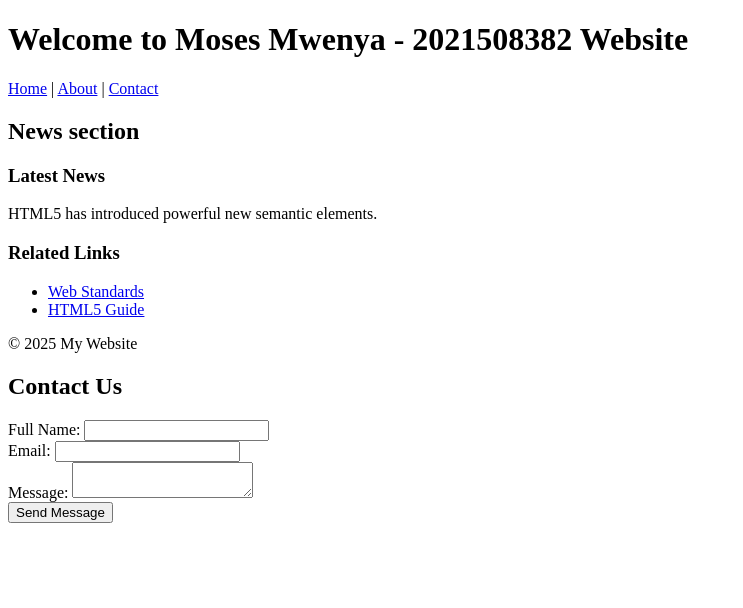
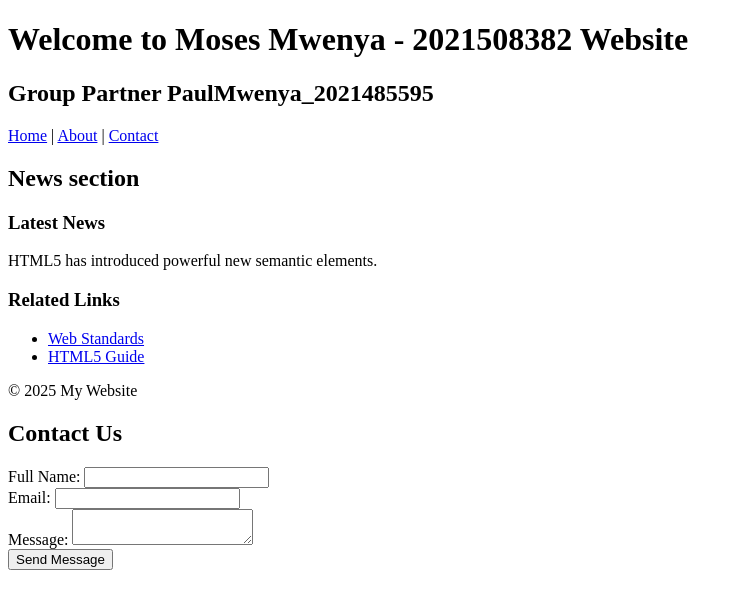
Before and after one commit to KingBoulevard/lab2-html, a plain HTML site: page index.html in a window 1280 px wide. Shown: the whole page, without its empty margins (0-743 px from the left). Drawn offline with Linux system fonts and the light colour scheme.

Commit message:
Update index.html

```diff
--- a/index.html
+++ b/index.html
@@ -8,6 +8,7 @@
 <body>
     <header>
         <h1>Welcome to Moses Mwenya - 2021508382 Website</h1>
+        <h2>Group Partner PaulMwenya_2021485595 </h2>
         <nav>
             <a href="#">Home</a> |
             <a href="#">About</a> |
```
